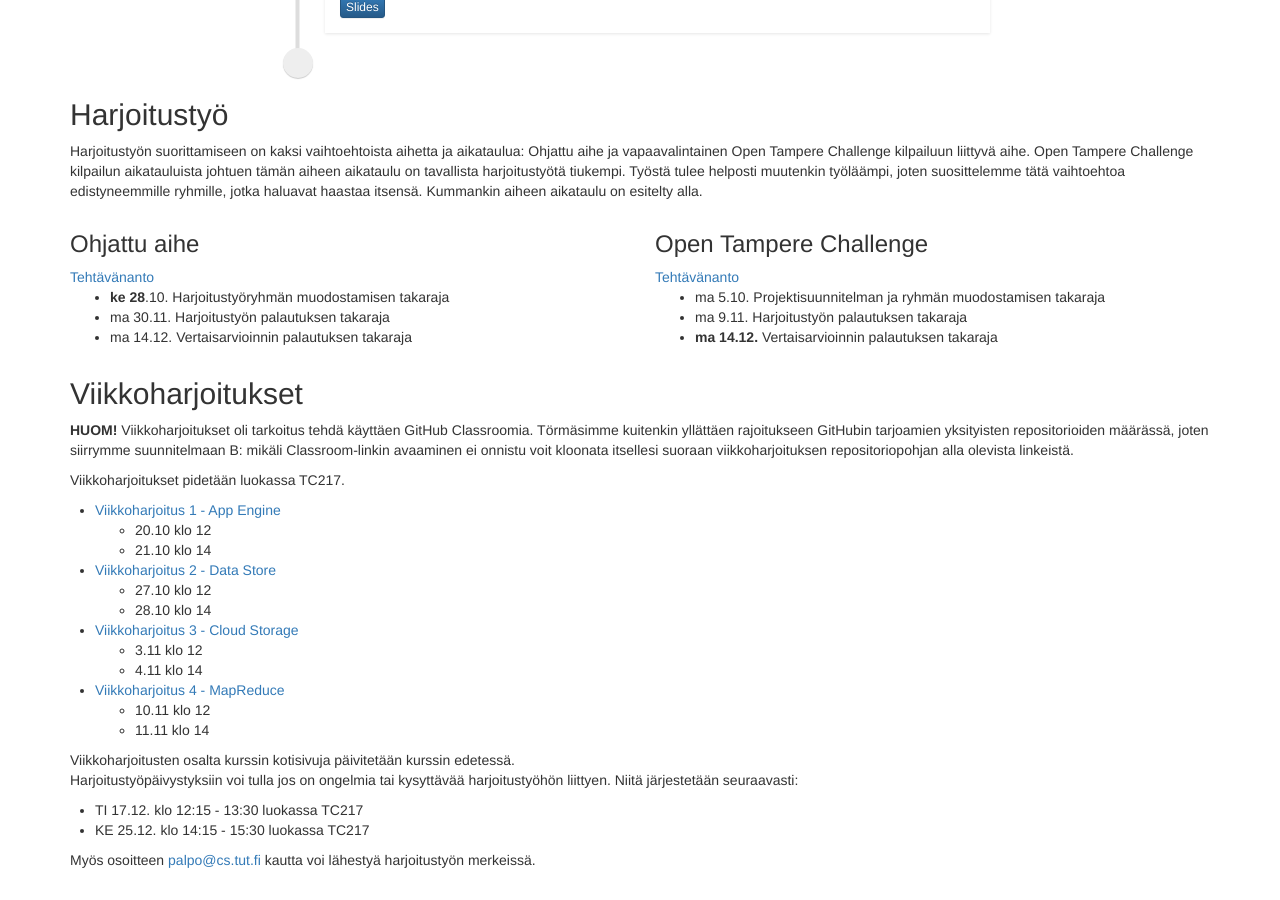
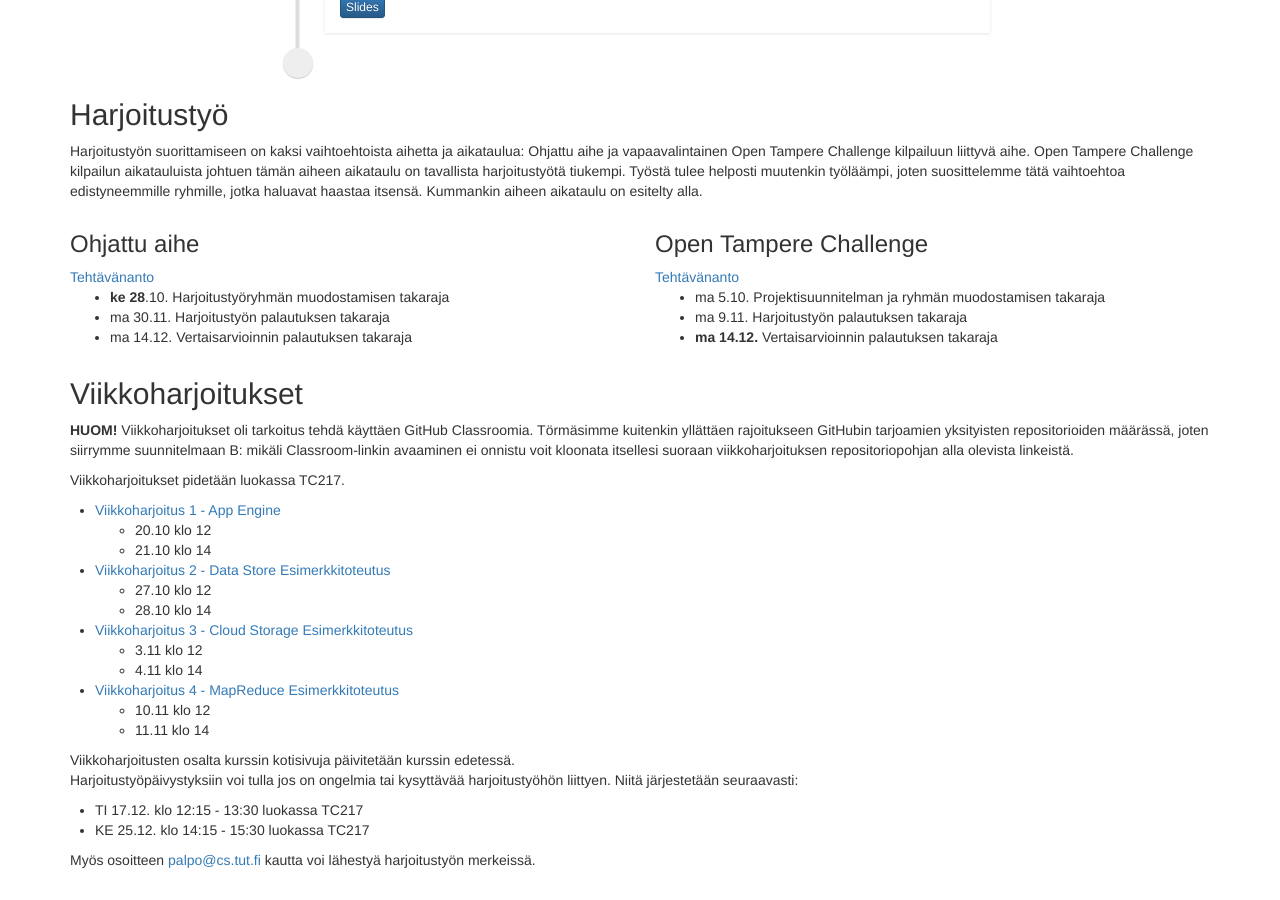
Before and after one commit to Palpo/palpo.github.io, a Jekyll site: the page built from index.html, in a window 1280 px wide and 900 px high, scrolled down 2516 px. Built offline with Jekyll 4.4.1, drawn with Linux system fonts in a browser that asks for light colours; nearby versions of some CDN libraries.

Commit message:
Lisätty linkit esimerkkitoteutuksiin.

```diff
--- a/index.html
+++ b/index.html
@@ -239,14 +239,14 @@ layout: default
            <li><a href="https://github.com/Palpo/palpo_viikkoharkka1">Viikkoharjoitus 1 - App Engine</a>
            	<ul><li>20.10 klo 12</li><li>21.10 klo 14</li></ul>
            </li>
-           <li><a href="https://github.com/Palpo/palpo_viikkoharkka2">Viikkoharjoitus 2 - Data Store</a>
+           <li><a href="https://github.com/Palpo/palpo_viikkoharkka2">Viikkoharjoitus 2 - Data Store</a> <a href="https://github.com/Palpo/palpo_viikkoharkka2_valmis">Esimerkkitoteutus</a>
            	<ul><li>27.10 klo 12</li><li>28.10 klo 14</li></ul>
            </li>
-           <li><a href="https://github.com/Palpo/palpo_viikkoharkka3">Viikkoharjoitus 3 - Cloud Storage</a>
+           <li><a href="https://github.com/Palpo/palpo_viikkoharkka3">Viikkoharjoitus 3 - Cloud Storage</a> <a href="https://github.com/Palpo/palpo_viikkoharkka3_valmis">Esimerkkitoteutus</a>
            	<ul><li>3.11 klo 12</li><li>4.11 klo 14</li></ul>
            </li>
 
-           <li><a href="https://github.com/Palpo/palpo_viikkoharkka4">Viikkoharjoitus 4 - MapReduce</a>
+           <li><a href="https://github.com/Palpo/palpo_viikkoharkka4">Viikkoharjoitus 4 - MapReduce</a> <a href="https://github.com/Palpo/palpo_viikkoharkka4_valmis">Esimerkkitoteutus</a>
            	<ul><li>10.11 klo 12</li><li>11.11 klo 14</li></ul>
            </li>
         </ul>
```
